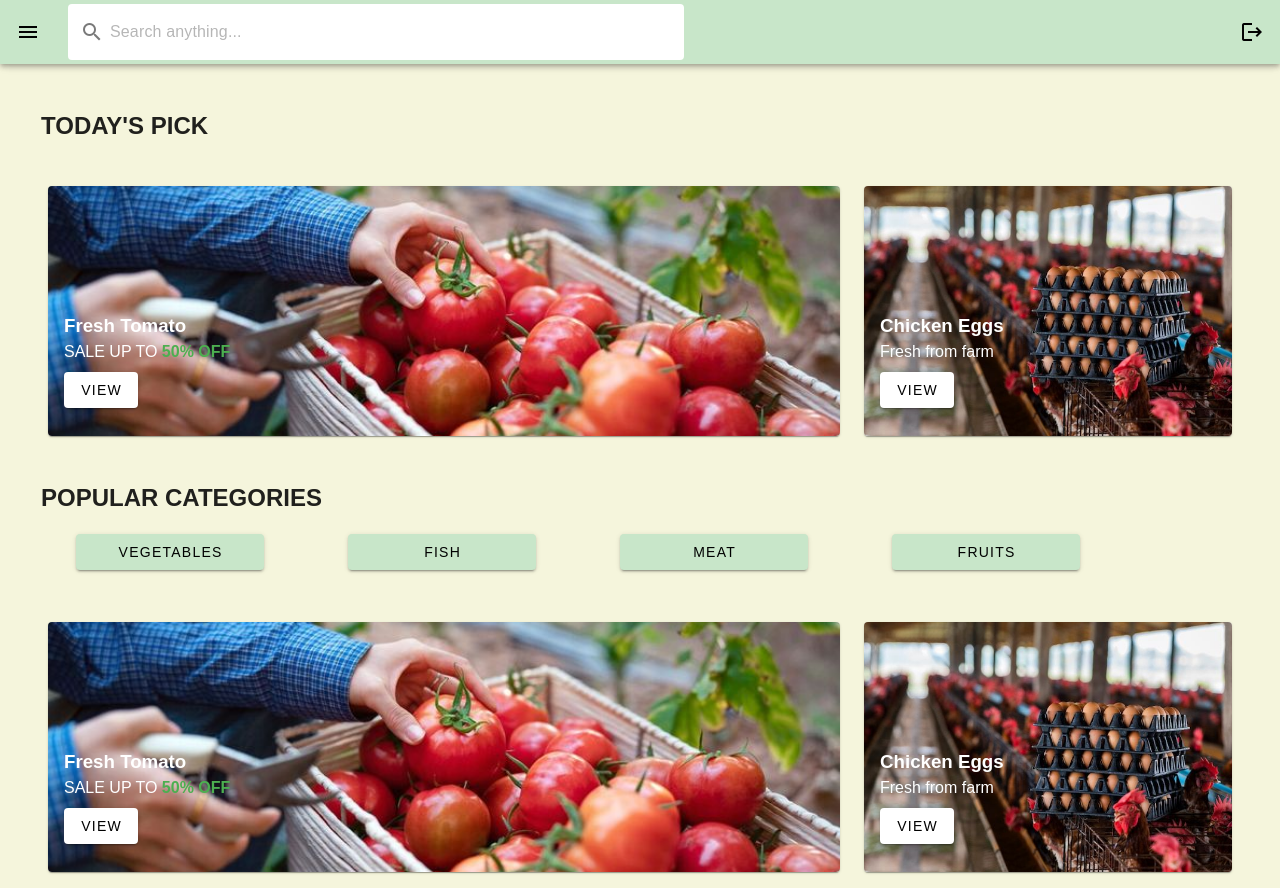
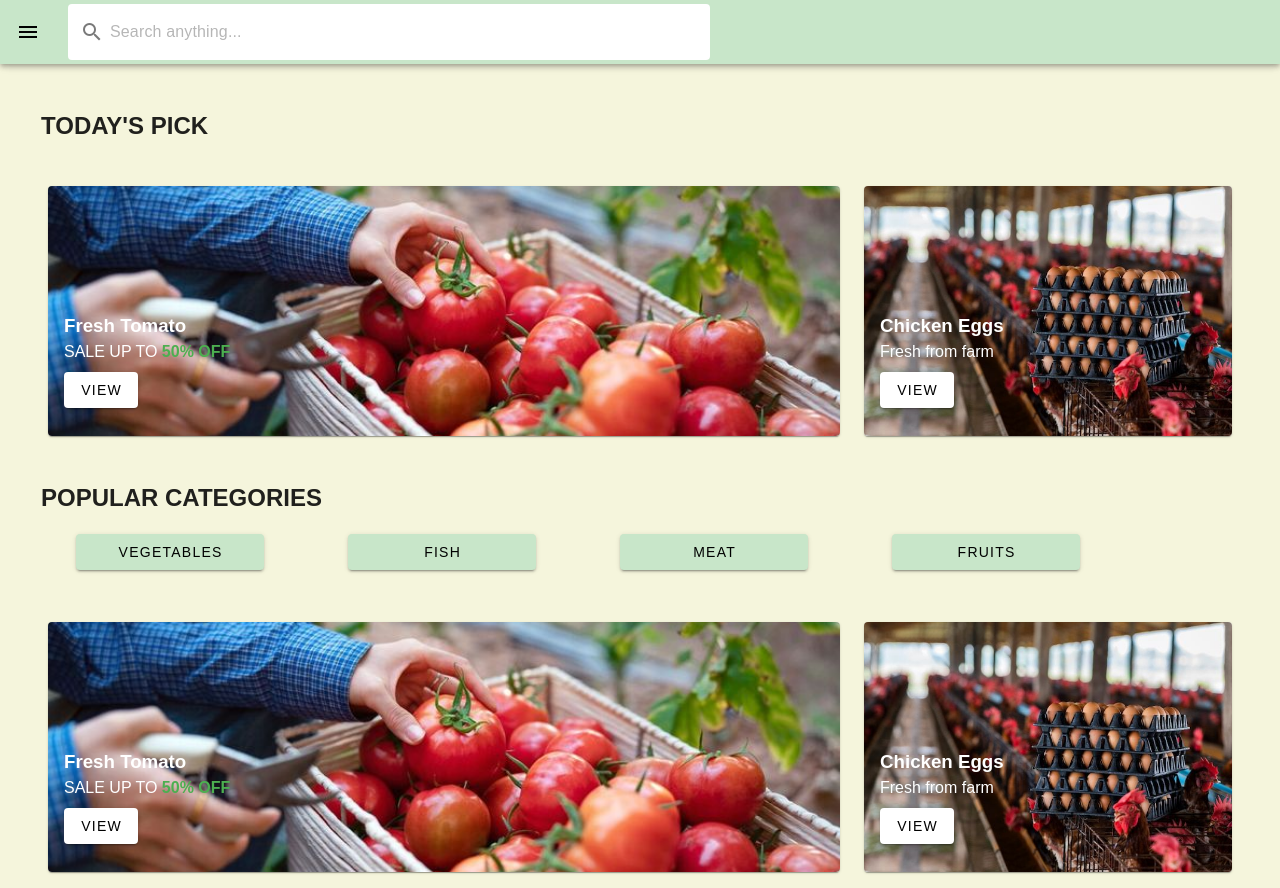
Before and after one commit to iankitcapunong/Marketplacee, a Vue app: page /dashboard in a window 1280 px wide. Built offline with nearby package versions, Linux system fonts and the light colour scheme.

Commit message:
remove log out function

```diff
--- a/src/views/auth/DashboardView.vue
+++ b/src/views/auth/DashboardView.vue
@@ -19,9 +19,6 @@ import raweggsImg from '@/assets/images/raweggs.jpeg'
         class="mx-4"
       ></v-text-field>
       <v-spacer></v-spacer>
-      <v-btn icon @click="signOut" color="white">
-        <v-icon color="black">mdi-logout</v-icon>
-      </v-btn>
     </v-app-bar>
 
     <v-navigation-drawer v-model="drawer" class="lock-scrollbar" app>
```
